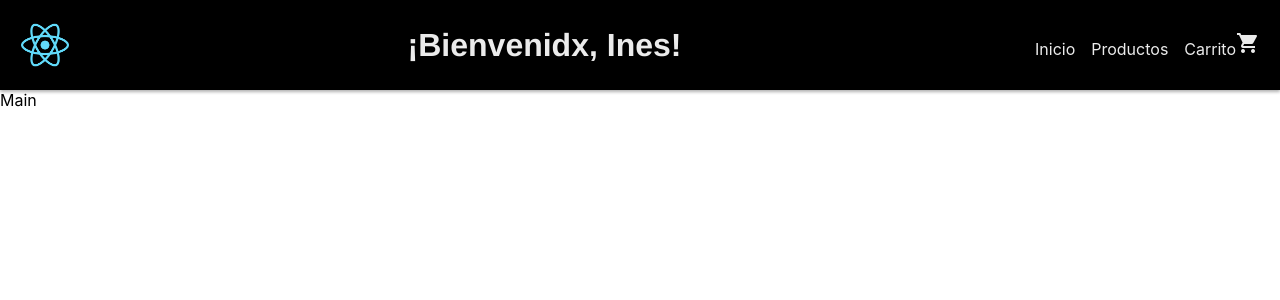
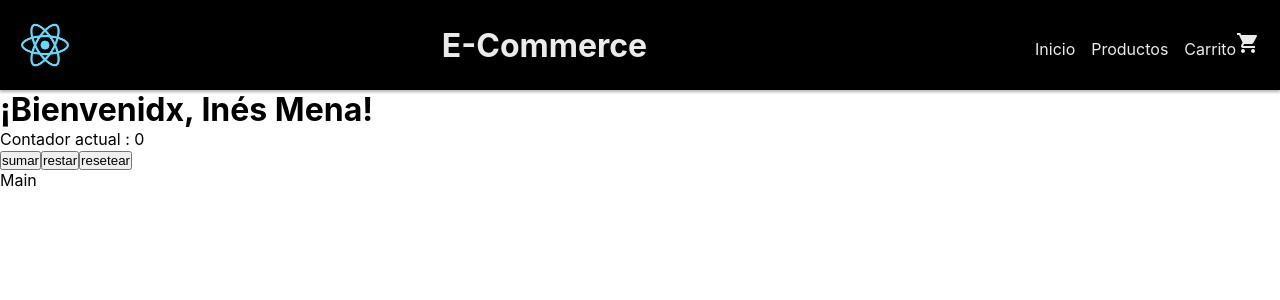
Before and after one commit to aggniesa/ReactJS, a React (Create React App) app: page / in a window 1280 px wide. Shown: the top 300 px of the page. Built offline with nearby package versions, Linux system fonts and the light colour scheme.

Commit message:
Draft desafío: Contador con botón

```diff
--- a/src/App.js
+++ b/src/App.js
@@ -1,5 +1,5 @@
-import logo from './logo.svg';
 import './app.scss';
+
 
 //Componentes
 import Navbar from "./Componentes/navbar/Navbar";
@@ -14,12 +14,16 @@ function App () {
     {href:"#", name:"Carrito"},
 
   ]
+  const foo = () => {
+    console.log("Foo");
+  }
 
   return (
     <>
-      <Navbar nombre="Ines" edad={29} links={links}/>
+      <Navbar nombre={"E-Commerce"} links={links} foo={foo}/>
+      <ItemListContainer nombreUsuario={"Inés"} apellido={"Mena"}/>
       <main>Main</main>
-      <ItemListContainer saludo=""/>
+
     </>
   );
 }
--- /dev/null
+++ b/src/Componentes/ItemCount.js
@@ -0,0 +1,32 @@
+import { useState } from 'react';
+
+function ItemCount ({stock, initial, onAdd}) {
+    //desarrollar lógica para que el contador nunca supere el stock
+    const [contador, setContador] = useState (0);
+    console.log ();
+
+    const sumar = () => {
+        //if contador > stock; etc etc.
+        setContador(contador + 1);
+
+        //else alert(no se puede)
+        //onAdd es una función a crear en ItemListContainer
+        //pasar parámetro a onAdd
+      }
+      const restar = () => {
+        setContador(contador - 1);
+      }
+      const reset = () => {
+        setContador(0);
+      }
+    return (
+        <>
+        <p> Contador actual : {contador}</p>
+          <button onClick={sumar}>sumar</button>
+          <button onClick={restar}>restar</button>
+          <button onClick={reset}>resetear</button>
+        </>
+    )
+}
+
+export default ItemCount
--- a/src/Componentes/ItemListContainer.js
+++ b/src/Componentes/ItemListContainer.js
@@ -1,11 +1,17 @@
 import React from 'react';
+import ItemCount from "./ItemCount.js"
 
-
-const ItemListContainer = () => {
+const ItemListContainer = (props) => {
+    const {nombreUsuario, apellido} = props;
     return (
+        <>
         <div>
-
+            {
+                <h1 className="greeting">¡Bienvenidx, {nombreUsuario} {apellido}!</h1>
+            }
         </div>
+        <ItemCount stock={15} initial={0}/>
+        </>
     )
 }
 
--- a/src/Componentes/navbar/Navbar.js
+++ b/src/Componentes/navbar/Navbar.js
@@ -1,27 +1,22 @@
 import React from "react";
 import "./navbar.scss";
 
-const Navbar = (props) => {
-    //console.log(props);
-    //console.log (props.nombre);
-
-    const {nombre,links} = props;
+const Navbar = ({nombre, links, foo}) => {
 
     return (
         <header id="main-header" className="header">
-        <>
+
                 <img src="../logo192.png" alt="logo"/>
-                <h1 className="header-h1">¡Bienvenidx, {nombre}!</h1>
+                <h1>{nombre}</h1>
             <nav>
-
                 {links.map((elemento,indice)=>{
                     return <a key={elemento.name} href={elemento.href}>{elemento.name}</a>
                 })}
-                <span className="material-icons">
+                <span onClick={foo} className="material-icons">
                     shopping_cart
                 </span>
             </nav>
-        </>
+
         </header>
     );
 }
--- a/src/app.scss
+++ b/src/app.scss
@@ -22,7 +22,7 @@ html , body , #root {
     img {
         height: 50px;
     }
-    .header-h1 {
+    .greeting {
         font-family: 'Franklin Gothic Medium', 'Arial Narrow', Arial, sans-serif;
     }
     nav {
```
